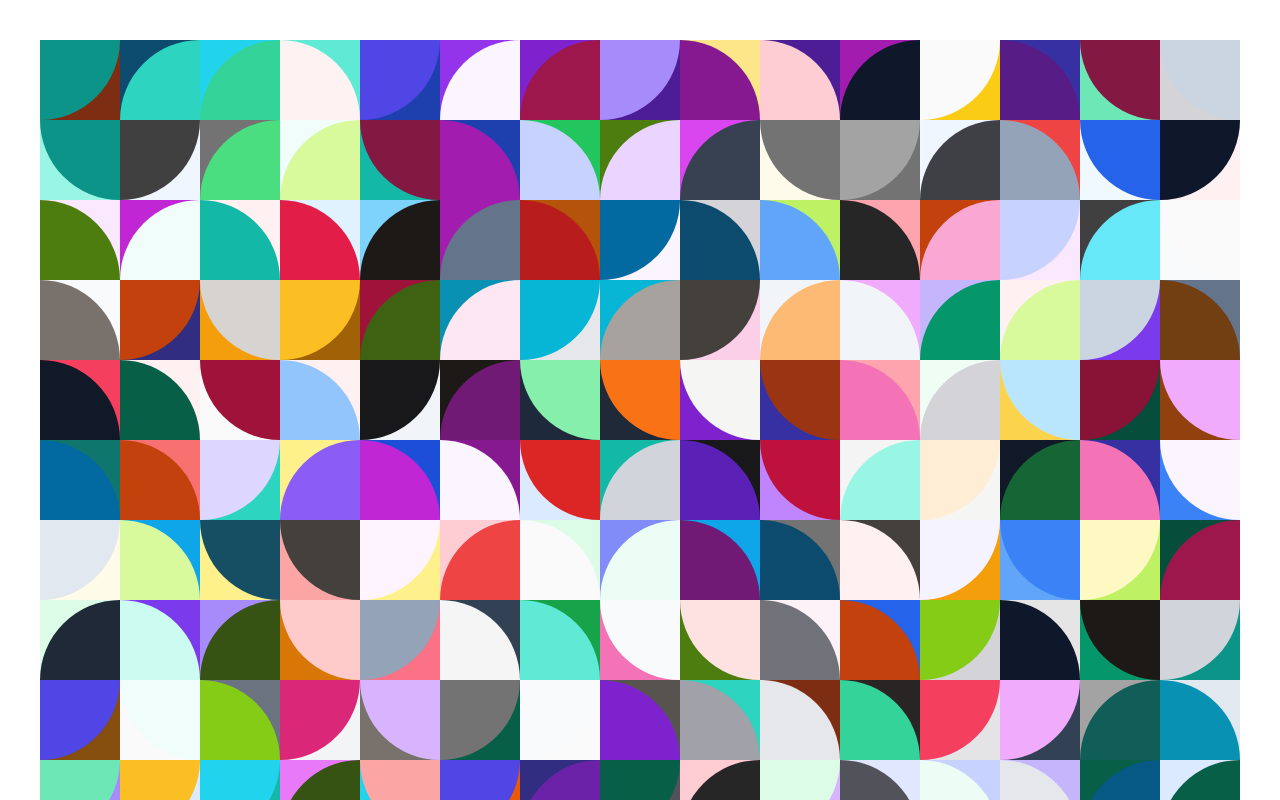
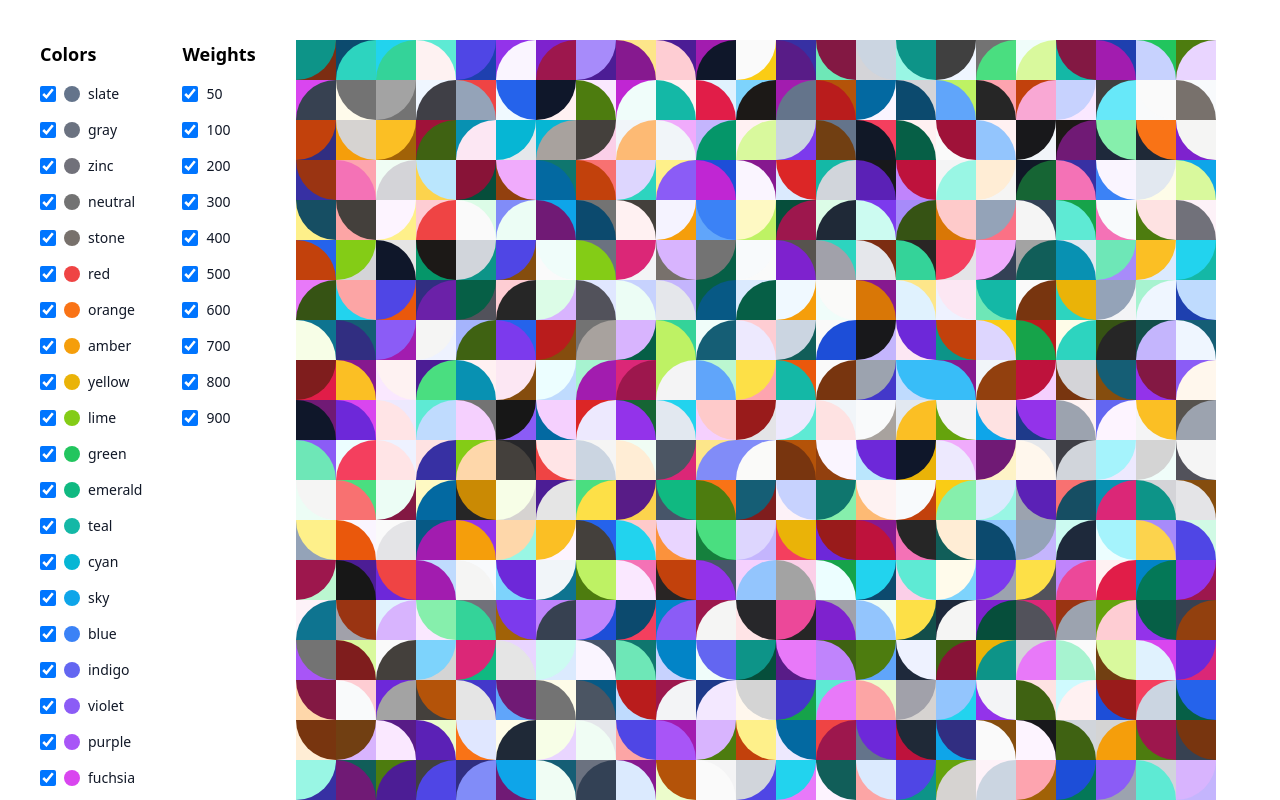
Before and after one commit to toniogabe/simpattern, a Vue app: page / in a window 1280 px wide. Shown: the top 800 px of the page. Built offline with nearby package versions, Linux system fonts and the light colour scheme.

Commit message:
feat: implement selectors

```diff
--- a/src/App.vue
+++ b/src/App.vue
@@ -1,10 +1,80 @@
 <script setup>
-  import Canvas from './components/Canvas.vue';
+import { ref } from 'vue';
+import Canvas from './components/Canvas.vue';
+
+const baseColors = ref([
+  'slate',
+  'gray',
+  'zinc',
+  'neutral',
+  'stone',
+  'red',
+  'orange',
+  'amber',
+  'yellow',
+  'lime',
+  'green',
+  'emerald',
+  'teal',
+  'cyan',
+  'sky',
+  'blue',
+  'indigo',
+  'violet',
+  'purple',
+  'fuchsia',
+  'pink',
+  'rose'
+])
+const baseWeights = ref(['50', '100', '200', '300', '400', '500', '600', '700', '800', '900'])
+const roundeds = ref([
+  'tl-full',
+  'tr-full',
+  'bl-full',
+  'br-full',
+  //'full'
+])
+
+const checkedColors = ref(baseColors.value)
+const checkedWeights = ref(baseWeights.value)
 
 </script>
 
 <template>
-  <main class="p-10">
-    <Canvas />
+  <main class="p-10 flex gap-10">
+    <div>
+      <h2 class="text-lg font-bold mb-4">Colors</h2>
+      <div class="flex flex-col flex-wrap mb-10 gap-4">
+        <div class="flex items-center" v-for="color in baseColors" :key="color">
+          <input
+            :id="color"
+            type="checkbox"
+            :value="color"
+            v-model="checkedColors"
+            class="w-4 h-4 text-blue-600 bg-gray-100 border-gray-300 rounded focus:ring-blue-500  focus:ring-2"
+          >
+          <span class="h-4 w-4 ml-2 rounded-full" :class="`bg-${color}-500`"></span>
+          <label :for="color" class="ml-2 text-sm font-medium text-gray-900">{{ color }}</label>
+        </div>
+      </div>
+    </div>
+
+      <div>
+        <h2 class="text-lg font-bold mb-4">Weights</h2>
+        <div class="flex flex-col gap-4">
+          <div class="flex items-center" v-for="weight in baseWeights" :key="weight" >
+            <input
+              :id="weight"
+              type="checkbox"
+              :value="weight"
+              v-model="checkedWeights"
+              class="w-4 h-4 text-blue-600 bg-gray-100 border-gray-300 rounded focus:ring-blue-500  focus:ring-2"
+            >
+            <label :for="weight" class="ml-2 text-sm font-medium text-gray-900">{{ weight }}</label>
+          </div>
+        </div>
+      </div>
+
+    <Canvas :colors="checkedColors" :weights="checkedWeights" :roundeds="roundeds" />
   </main>
 </template>
--- a/src/components/Canvas.vue
+++ b/src/components/Canvas.vue
@@ -1,46 +1,23 @@
 <script setup>
 import Tile from './Tile.vue';
 
-let colors = [
-  'slate',
-  'gray',
-  'zinc',
-  'neutral',
-  'stone',
-  'red',
-  'orange',
-  'amber',
-  'yellow',
-  'lime',
-  'green',
-  'emerald',
-  'teal',
-  'cyan',
-  'sky',
-  'blue',
-  'indigo',
-  'violet',
-  'purple',
-  'fuchsia',
-  'pink',
-  'rose'
-]
-let weights = ['50', '100', '200', '300', '400', '500', '600', '700', '800', '900']
-let rounds = ['tl', 'tr', 'bl', 'br']
+const props = defineProps([
+  'weights', 'colors', 'roundeds'
+])
 
 const randomFrom = (list) => list[Math.floor(Math.random() * list.length)]
-const getColor = () => `bg-${randomFrom(colors)}-${randomFrom(weights)}`
-const getRounded = () => `rounded-${randomFrom(rounds)}-full`
+const getColor   = () => `bg-${randomFrom(props.colors)}-${randomFrom(props.weights)}`
+const getRounded = () => `rounded-${randomFrom(props.roundeds)}`
 
 </script>
 
 <template>
   <section class="flex flex-wrap h-fit">
     <Tile
-      v-for="item in 500" :key="item"
+      v-for="item in 1000" :key="item"
       :bg-color="getColor()"
       :color="getColor()"
-      :rounded="getRounded()"
+      :rounded="`${getRounded()}`"
     ></Tile>
   </section>
 </template>
--- a/src/components/Tile.vue
+++ b/src/components/Tile.vue
@@ -18,8 +18,6 @@ function rotate () {
   if (rotationBase.value > 270)
     rotationBase.value = 0
 
-  console.log(`rotate-${rotationBase.value}`);
-
   rotationClass.value = `rotate-${rotationBase.value}`
 }
 
@@ -27,7 +25,7 @@ function rotate () {
 
 <template>
   <div
-    class="h-20 w-20 hover:scale-150 hover:shadow-lg hover:z-50 transition-all ease-in-out aspect-square"
+    class="h-auto w-10 hover:scale-150 hover:shadow-lg hover:z-50 transition-all ease-in-out aspect-square"
     :class="props.bgColor, rotationClass"
     @click="rotate()"
   >
--- a/tailwind.config.js
+++ b/tailwind.config.js
@@ -17,7 +17,7 @@ module.exports = {
       pattern: /bg-(slate|gray|zinc|neutral|stone|red|orange|amber|yellow|lime|green|emerald|teal|cyan|sky|blue|indigo|violet|purple|fuchsia|pink|rose)-(50|100|200|300|400|500|600|700|800|900)/
     },
     {
-    pattern: /rounded-(tr|tl|bl|br)-full/
+      pattern: /rounded-(tr-full|tl-full|bl-full|br-full|full)/
     },
     {
       pattern: /rotate-(0|90|180|270)/
```
Lines whose indentation alone changed are shown as unchanged.
